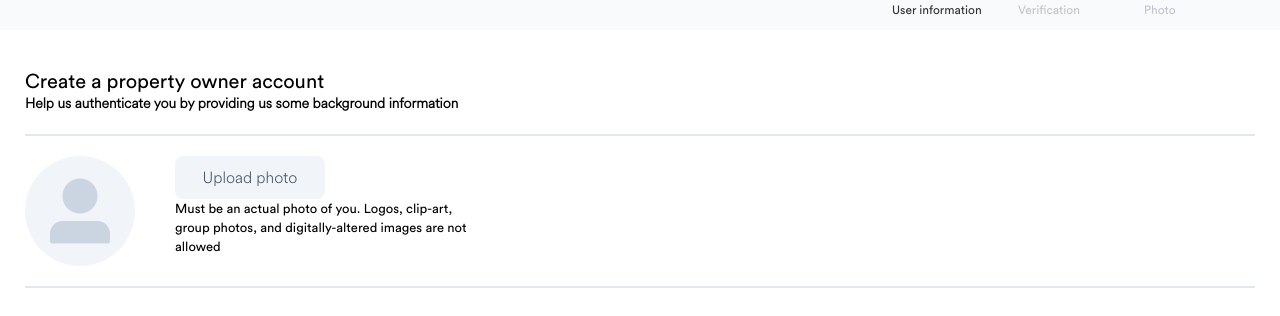
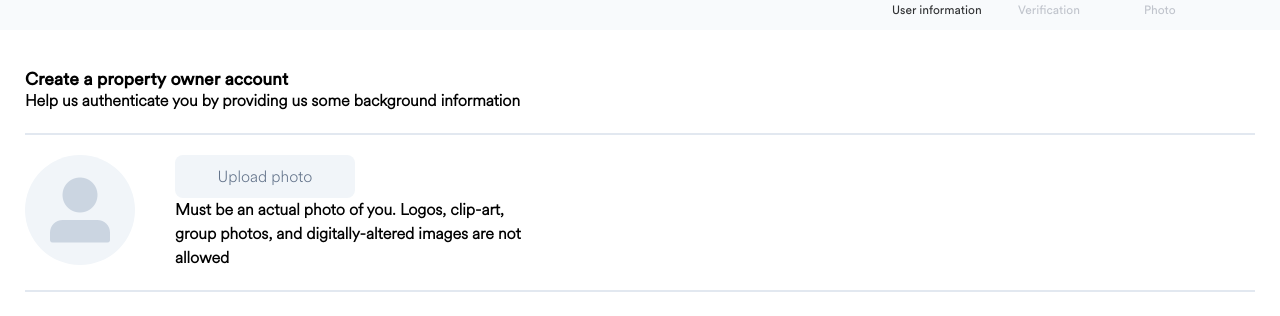
Before and after one commit to charles2k16/dwellys_web, a Nuxt app: page /property_account in a window 1280 px wide. Shown: the part 133-449 px from the top of the page. Built offline with nearby package versions, Linux system fonts and the light colour scheme.

Commit message:
refactor

```diff
--- a/assets/css/element.css
+++ b/assets/css/element.css
@@ -18,7 +18,7 @@
   color: #44556f;
 }
 .el-button--info {
-  color: #475569;
+  color: #64748b;
   background: #f1f5f9;
   border: none;
   border-radius: 8px;
--- a/assets/css/global.css
+++ b/assets/css/global.css
@@ -8,16 +8,16 @@
 }
 
 @font-face {
-  font-family: "Circular_std";
-  src: url("../fonts/CircularStd-Book.otf");
+  font-family: 'Circular_std';
+  src: url('../fonts/CircularStd-Book.otf');
 }
 @font-face {
-  font-family: "Circular_med";
-  src: url("../fonts/CircularStd-Medium.otf");
+  font-family: 'Circular_med';
+  src: url('../fonts/CircularStd-Medium.otf');
 }
 @font-face {
-  font-family: "Circular_light";
-  src: url("../fonts/CircularStd-Light.otf");
+  font-family: 'Circular_light';
+  src: url('../fonts/CircularStd-Light.otf');
 }
 
 html,
@@ -280,12 +280,8 @@ span {
   width: 100%;
   height: auto;
 }
-.product_price {
-  color: #5c5c61;
-  font-size: 17px;
-}
 .btn_sm {
-  width: 150px;
+  width: 180px;
 }
 .btn_width {
   width: 60%;
@@ -296,9 +292,6 @@ span {
 
 .country-selector__label {
   display: none;
-}
-.brij_select .el-input__inner {
-  color: var(--color-primary);
 }
 .country-selector__country-flag[data-v-46e105de] {
   top: 14px !important;
--- a/components/Login/PasswordModal.vue
+++ b/components/Login/PasswordModal.vue
@@ -2,7 +2,7 @@
   <div class="password_container">
     <hr class="hr_rule" />
     <div class="profile_img_container">
-      <img src="~/assets/img/nike7.png" />
+      <img src="~/assets/img/user.png" />
       <p>Abenadanks@gmail.com</p>
     </div>
     <el-form
@@ -34,19 +34,19 @@
 </template>
 
 <script lang="ts">
-import Vue from "vue";
+import Vue from 'vue';
 
 export default Vue.extend({
-  name: "PasswordModal",
+  name: 'PasswordModal',
   data() {
     return {
-      password: "" as string,
+      password: '' as string,
     };
   },
   methods: {
     closeModal() {
-      console.log("modal");
-      this.$emit("closePasswordModal");
+      console.log('modal');
+      this.$emit('closePasswordModal');
     },
     login() {},
   },
@@ -66,7 +66,6 @@ export default Vue.extend({
   padding: 30px 0;
   img {
     width: 200px;
-    height: 200px;
     border-radius: 50%;
   }
 }
--- a/components/Property/PropertyModal.vue
+++ b/components/Property/PropertyModal.vue
@@ -24,7 +24,7 @@
         :file-list="fileList"
         list-type="picture"
       >
-        <el-button size="small" type="info">Select an image of you</el-button>
+        <el-button type="info">Select an image of you</el-button>
       </el-upload>
       <el-button type="primary" class="ml-20">Save</el-button>
     </div>
@@ -32,13 +32,13 @@
 </template>
 
 <script lang="ts">
-import Vue from "vue";
+import Vue from 'vue';
 
 export default Vue.extend({
-  name: "PropertyProfile",
+  name: 'PropertyProfile',
   data() {
     return {
-      email: "" as string,
+      email: '' as string,
     };
   },
   methods: {
--- a/nuxt.config.js
+++ b/nuxt.config.js
@@ -7,7 +7,7 @@ export default {
 
   // Global page headers: https://go.nuxtjs.dev/config-head
   head: {
-    title: 'Brij Send',
+    title: 'Dwellys',
     meta: [
       { charset: 'utf-8' },
       { name: 'viewport', content: 'width=device-width, initial-scale=1' },
@@ -80,4 +80,4 @@ export default {
   build: {
     transpile: [/^element-ui/],
   },
-}
+};
--- a/pages/property_account.vue
+++ b/pages/property_account.vue
@@ -11,7 +11,7 @@
       </div>
     </div>
     <div class="section account_content">
-      <div class="create_account">
+      <div class="pb-20">
         <h3>Create a property owner account</h3>
         <p>
           Help us authenticate you by providing us some background information
@@ -32,10 +32,10 @@
                 <el-button type="info btn_sm" @click="showPhotoModal"
                   >Upload photo</el-button
                 >
-                <small class="w-50">
+                <p class="w-50">
                   Must be an actual photo of you. Logos, clip-art, group photos,
                   and digitally-altered images are not allowed
-                </small>
+                </p>
               </div>
             </div>
             <hr class="hr_rule" />
@@ -110,10 +110,10 @@
             <div class="d-flex pb-20 pt-20">
               <div class="account_label">
                 <el-form-item label="Validate account"></el-form-item>
-                <small>
+                <p>
                   We need to verify your information. Please submit a copy of
                   your government ID to process your application
-                </small>
+                </p>
               </div>
               <div class="form_div">
                 <el-row>
@@ -187,13 +187,13 @@
 </template>
 
 <script lang="ts">
-import Vue from "vue";
-import VuePhoneNumberInput from "vue-phone-number-input";
-import "vue-phone-number-input/dist/vue-phone-number-input.css";
-import ApplicationHandler from "@/handlers/ApplicationHandler.vue";
+import Vue from 'vue';
+import VuePhoneNumberInput from 'vue-phone-number-input';
+import 'vue-phone-number-input/dist/vue-phone-number-input.css';
+import ApplicationHandler from '@/handlers/ApplicationHandler.vue';
 
 export default Vue.extend({
-  name: "AccountPage",
+  name: 'AccountPage',
   components: {
     VuePhoneNumberInput,
     ApplicationHandler,
@@ -202,19 +202,19 @@ export default Vue.extend({
     return {
       active: 0 as number,
       step: 1 as number,
-      value: "" as string,
+      value: '' as string,
       fileList: [],
       account: {
-        first_name: "" as string,
-        last_name: "" as string,
-        date: "" as string,
-        email: "" as string,
-        phone: "" as string,
+        first_name: '' as string,
+        last_name: '' as string,
+        date: '' as string,
+        email: '' as string,
+        phone: '' as string,
         terms: false as boolean,
-        number: "" as string,
+        number: '' as string,
       },
-      options: ["Health Insurance", "Passport", "Voter ID"],
-      user: "" as string,
+      options: ['Health Insurance', 'Passport', 'Voter ID'],
+      user: '' as string,
     };
   },
   computed: {
@@ -230,14 +230,14 @@ export default Vue.extend({
       this.active++;
     },
     showPhotoModal(): void {
-      console.log("show");
+      console.log('show');
       (this as any).$refs.propertyAction.showPhotoModal(this.user);
     },
     handlePreview() {},
     handleRemove() {},
     onCountryUpdate() {},
     submitAccount() {
-      console.log("submit");
+      console.log('submit');
     },
   },
 });
@@ -262,18 +262,6 @@ export default Vue.extend({
   padding-left: 20px;
   padding-right: 20px;
 
-  .create_account {
-    padding-bottom: 20px;
-    h3 {
-      font-weight: 500;
-      font-size: 20px;
-      line-height: 24px;
-    }
-    p {
-      font-size: 14px;
-      line-height: 20px;
-    }
-  }
   .account_form {
     padding-top: 20px;
     .profile_holder {
@@ -303,10 +291,9 @@ export default Vue.extend({
     width: 20%;
     padding-right: 30px;
     margin-right: 10px;
-    small {
+    p {
       color: #94a3b8;
-      font-size: 11px;
-      line-height: 16px;
+      font-size: 13px;
     }
   }
   .terms_condition {
--- a/pages/user_account.vue
+++ b/pages/user_account.vue
@@ -1,6 +1,6 @@
 <template>
   <div class="section account_content">
-    <div class="create_account">
+    <div class="pb-20">
       <h3>Create an account</h3>
       <p>Provide information about yourself for identity</p>
     </div>
@@ -55,7 +55,7 @@
               >
               </el-input>
             </el-form-item>
-            <el-form-item label="Phone number" style="margin-bottom: 0">
+            <el-form-item label="Phone number">
               <vue-phone-number-input
                 v-model="account.number"
                 :border-radius="7"
@@ -94,25 +94,25 @@
 </template>
 
 <script lang="ts">
-import Vue from "vue";
-import VuePhoneNumberInput from "vue-phone-number-input";
-import "vue-phone-number-input/dist/vue-phone-number-input.css";
+import Vue from 'vue';
+import VuePhoneNumberInput from 'vue-phone-number-input';
+import 'vue-phone-number-input/dist/vue-phone-number-input.css';
 
 export default Vue.extend({
-  name: "AccountPage",
+  name: 'AccountPage',
   components: {
     VuePhoneNumberInput,
   },
   data() {
     return {
       account: {
-        first_name: "" as string,
-        last_name: "" as string,
-        date: "" as string,
-        email: "" as string,
-        phone: "" as string,
+        first_name: '' as string,
+        last_name: '' as string,
+        date: '' as string,
+        email: '' as string,
+        phone: '' as string,
         terms: false as boolean,
-        number: "" as string,
+        number: '' as string,
       },
     };
   },
@@ -121,7 +121,7 @@ export default Vue.extend({
   },
   methods: {
     submitAccount() {
-      console.log("submit");
+      console.log('submit');
     },
   },
 });
@@ -138,9 +138,6 @@ export default Vue.extend({
       height: 16.3px;
     }
   }
-  .create_account {
-    padding-bottom: 20px;
-  }
   .account_form {
     padding-top: 20px;
 
```
Also changed, not shown: assets/img/nike7.png (deleted), assets/img/user.png (added).
